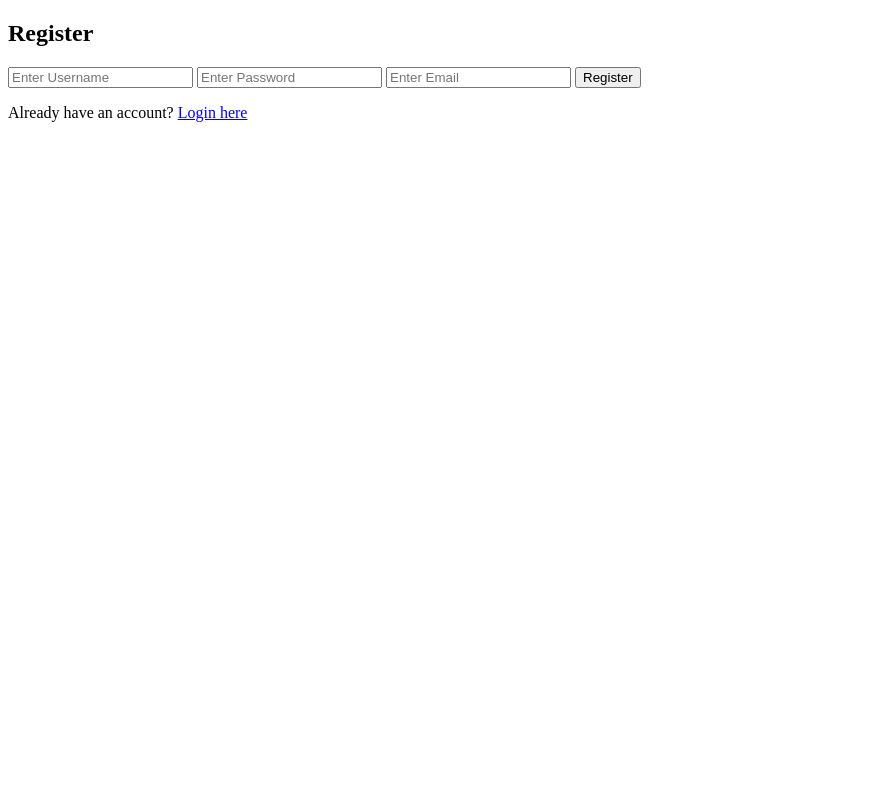
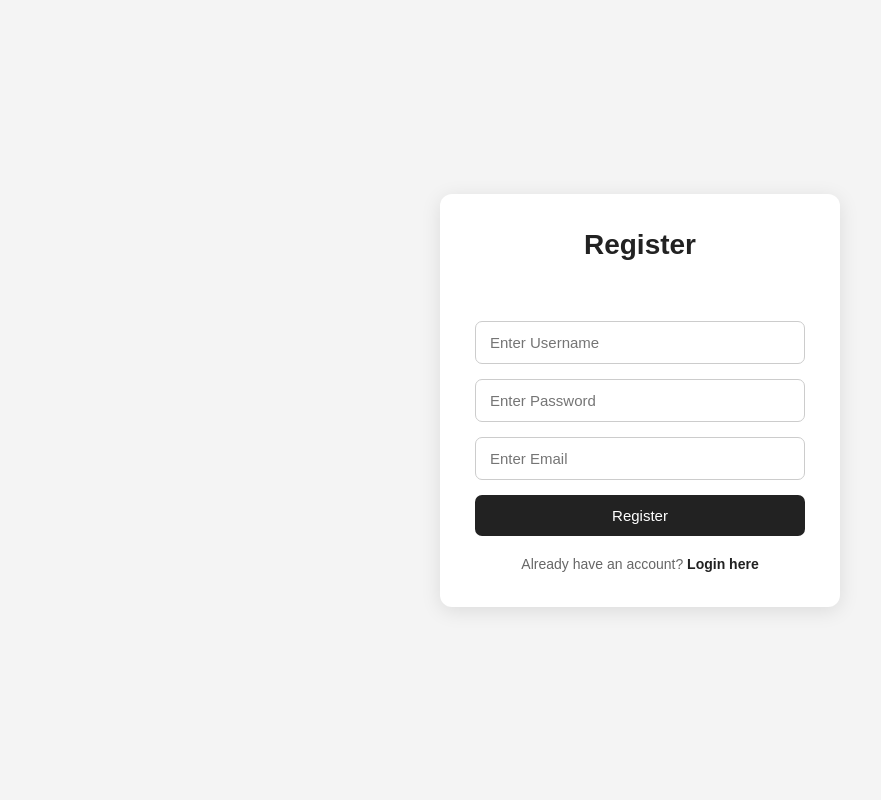
Before and after one commit to lookwen/movies-recommendation, a Flask app: page /register in a window 1280 px wide. Shown: the whole page, without its empty margins (0-881 px from the left). Run offline with Flask 3, Linux system fonts and the light colour scheme.

Commit message:
Added css to logging and register

```diff
--- /dev/null
+++ b/frontend/static/css/logging.css
@@ -0,0 +1,102 @@
+* {
+    box-sizing: border-box;
+    margin: 0;
+    padding: 0;
+}
+
+body {
+    min-height: 100vh;
+    display: flex;
+    justify-content: center;
+    align-items: center;
+
+    font-family: Arial, sans-serif;
+    background-color: #f4f4f4;
+    color: #222;
+}
+
+.container {
+    width: 100%;
+    max-width: 400px;
+    padding: 35px;
+
+    background-color: white;
+    border-radius: 12px;
+
+    box-shadow: 0 4px 20px rgba(0, 0, 0, 0.1);
+}
+
+.word {
+    margin-bottom: 25px;
+    text-align: center;
+    font-size: 28px;
+}
+
+form {
+    display: flex;
+    flex-direction: column;
+    gap: 15px;
+}
+
+form div {
+    min-height: 20px;
+    text-align: center;
+    color: #d93025;
+    font-size: 14px;
+}
+
+.textbox {
+    width: 100%;
+    padding: 12px 14px;
+
+    border: 1px solid #ccc;
+    border-radius: 7px;
+
+    font-size: 15px;
+    outline: none;
+
+    transition: border-color 0.2s, box-shadow 0.2s;
+}
+
+.textbox:focus {
+    border-color: #555;
+    box-shadow: 0 0 0 2px rgba(0, 0, 0, 0.08);
+}
+
+.btn {
+    width: 100%;
+    padding: 12px;
+
+    border: none;
+    border-radius: 7px;
+
+    background-color: #222;
+    color: white;
+
+    font-size: 15px;
+    cursor: pointer;
+
+    transition: background-color 0.2s;
+}
+
+.btn:hover {
+    background-color: #444;
+}
+
+.bottom {
+    margin-top: 20px;
+
+    text-align: center;
+    font-size: 14px;
+    color: #666;
+}
+
+.bottom a {
+    color: #222;
+    font-weight: bold;
+    text-decoration: none;
+}
+
+.bottom a:hover {
+    text-decoration: underline;
+}
--- a/frontend/templates/auth/register.html
+++ b/frontend/templates/auth/register.html
@@ -3,7 +3,7 @@
 <head>
     <meta charset="UTF-8">
     <meta name="viewport" content="width=device-width, initial-scale=1.0">
-    <link type="stylesheet" href="{{ url_for('static', filename='css/logging.css') }}">
+    <link rel="stylesheet" href="{{ url_for('static', filename='css/logging.css') }}">
     <title>Document</title>
 
 </head>
```
